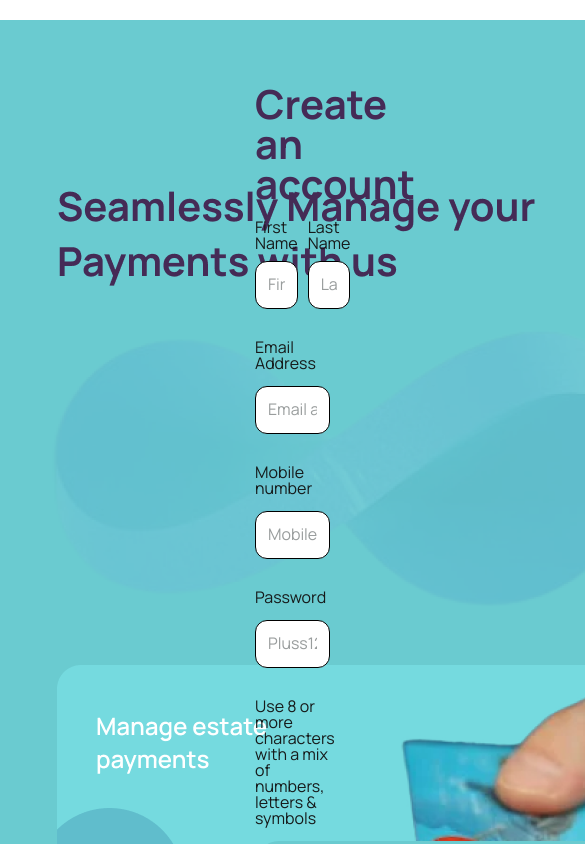
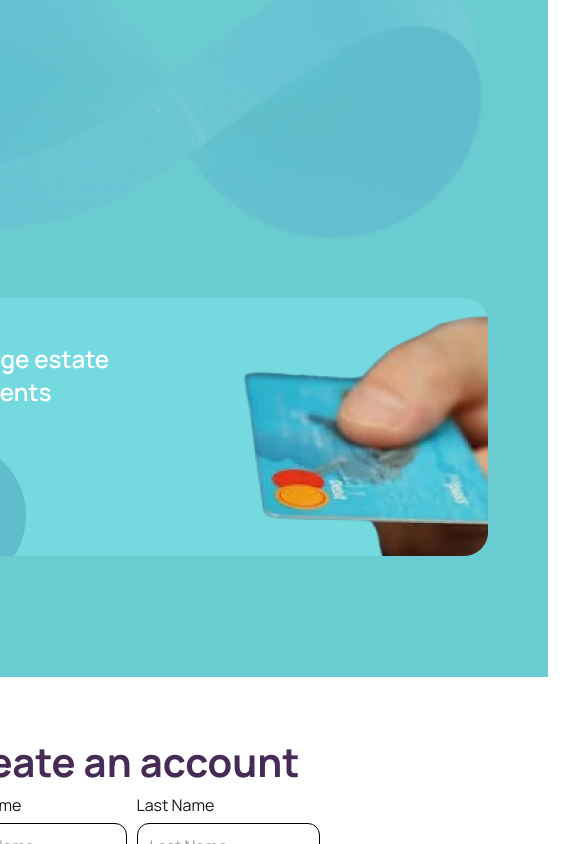
Before and after one commit to Chidinmaojimba/projectpayment, a React (Vite) app: page / in a window 390 px wide. Shown: the top 844 px of the page, 585 px wide, since content can reach past the window. Built offline with nearby package versions, Linux system fonts and the light colour scheme.

Commit message:
worked on 768px responsiveness

```diff
--- a/src/index.css
+++ b/src/index.css
@@ -150,6 +150,7 @@ padding: 17px 48px 17px 48px;
 background:  #6ACBD0;
 border: none;
 color: white;
+cursor: pointer;
 }
 
 
@@ -285,3 +286,30 @@ justify-content: center;
 .divider::after {
   margin-left: 10px;
 }
+
+
+
+
+
+@media  (max-width: 768px) {
+.inner-container {
+  flex-direction: column;
+}
+
+.left-container,
+.right-container {
+  width: fit-content;
+
+}
+
+.diagonal{
+  display: none;
+}
+}
+
+@media  (max-width: 425px) {
+ .left-container,
+.right-container {
+  width: fit-content;
+}
+}
```
